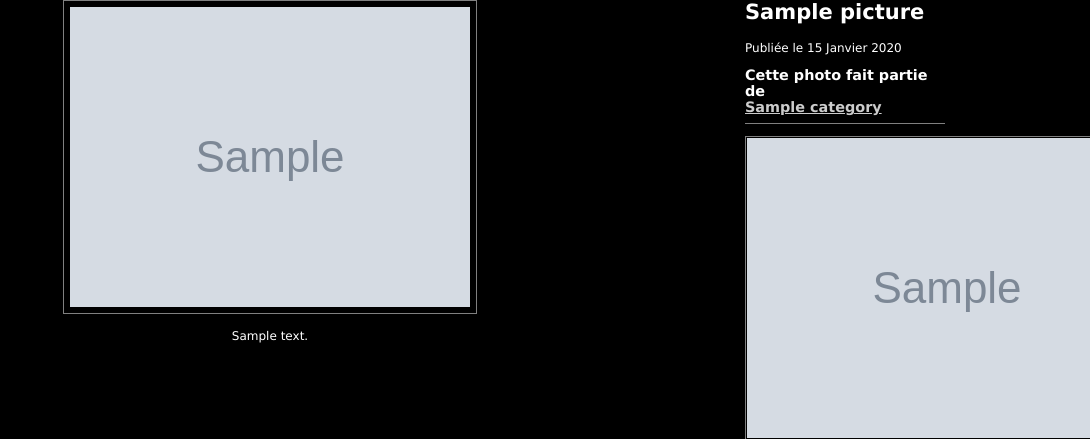
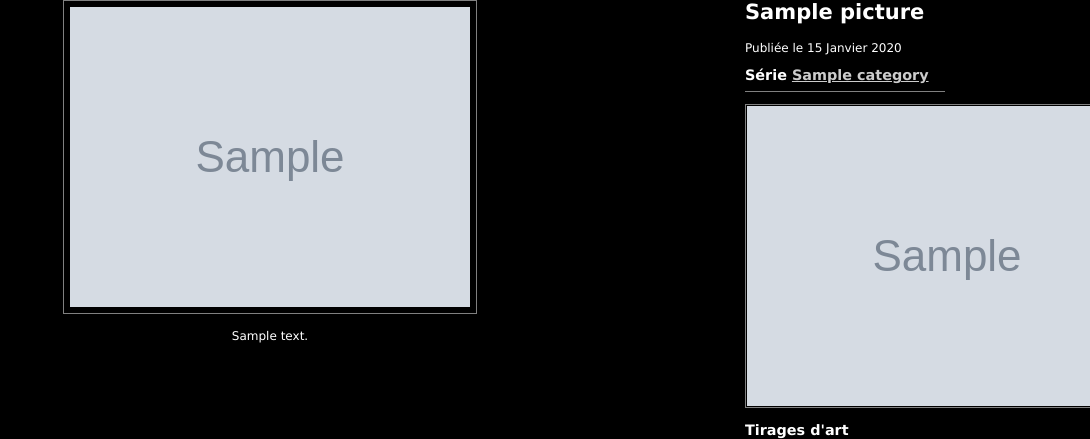
Before and after one commit to SpaceFox/ac, a Django app: page /picture/1/ in a window 1440 px wide; the page is wider, and only the part inside the window is pictured. Shown: the part 93-532 px from the top of that part, without its empty margins (350-1440 px from the left). Run offline with Django 3.2, Linux system fonts and the light colour scheme; tables that the repository leaves empty hold one stand-in row (values such as "Sample post"); grey boxes marked "Sample" are stand-in pictures; some libraries are stand-ins or nearby versions.

Commit message:
Texte moins verbeux pour les catégories

```diff
--- a/AnneColin/gallery/templates/gallery/picture.html
+++ b/AnneColin/gallery/templates/gallery/picture.html
@@ -17,9 +17,7 @@
 	<aside id="sidebar">
 		<h1>{{ picture.title }}</h1>
 		<p>Publiée le <time datetime="{{ picture.pub_date|date:"c" }}" pubdate="pubdate">{{ picture.pub_date|date:"j E Y" }}</time</p>
-		<h2>Cette photo fait partie de<br/>
-			<a href="{% url 'category' picture.category.id %}" title="Accès à la catégorie">{{ picture.category.name }}</a>
-		</h2>
+		<h2>Série <a href="{% url 'category' picture.category.id %}" title="Accès à la catégorie">{{ picture.category.name }}</a></h2>
 		<ul id="thumbnails">	<!-- 12 miniatures max (sans les prix) -->
 			{% for sidePicture in pictures %}
 				<li>
```
